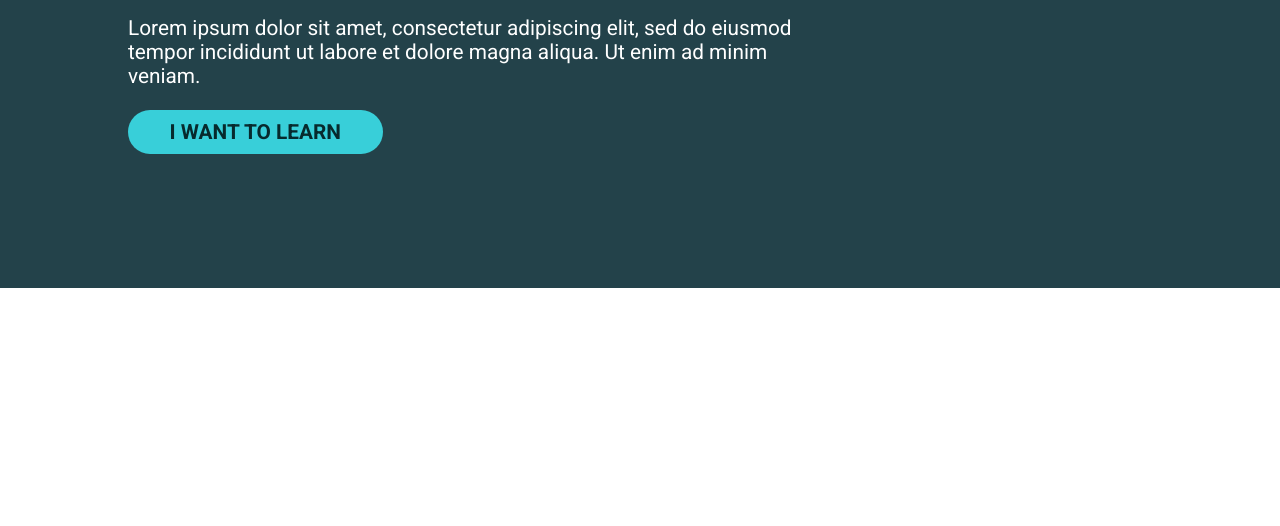
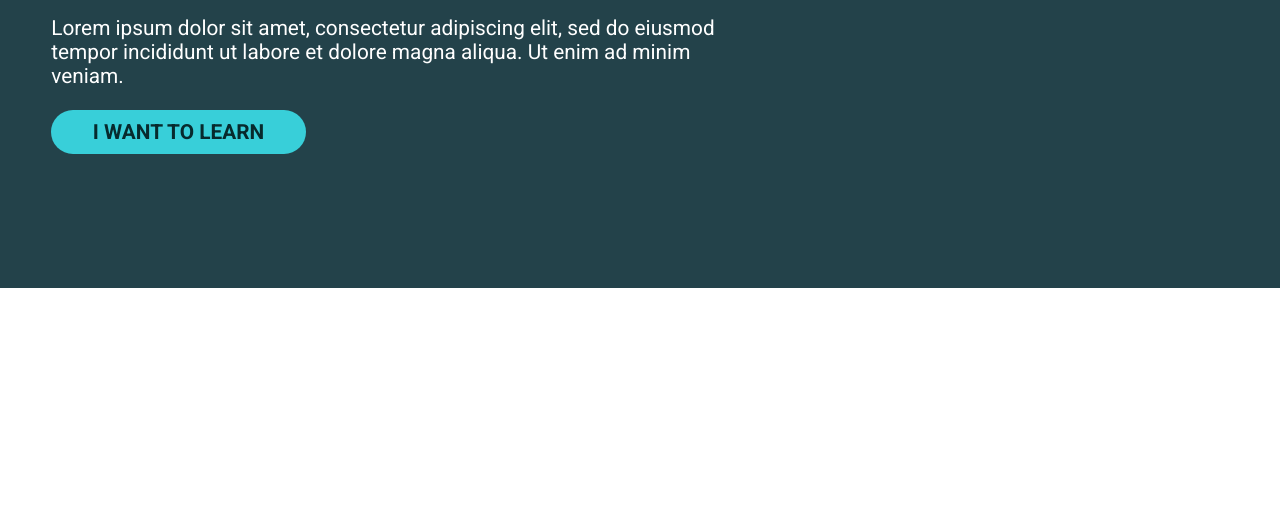
Before and after one commit to prestonevans/kevinPowellDay3, a plain HTML site: page index.html in a window 1280 px wide. Shown: the part 274-800 px from the top of the page. Drawn offline with Linux system fonts and the light colour scheme.

Commit message:
fix padding so it would scale on smaller screens

```diff
--- a/scss/style.scss
+++ b/scss/style.scss
@@ -17,7 +17,7 @@ body {
 header {
 	background-color: var(--primary-color);
 	color: var(--secondary-color);
-	padding: 9rem 8rem;
+	padding: min(9rem, 20vw) min(8rem, 4vw);
 	* {
 		margin-bottom: 2rem;
 	}
```
Also changed, not shown: css/style.css.
